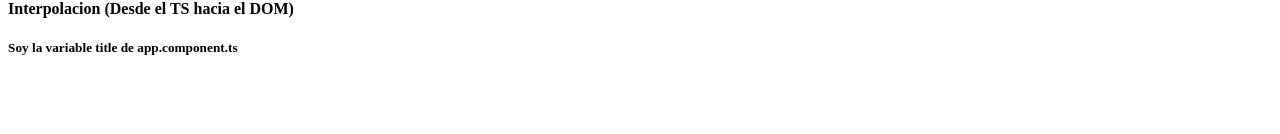
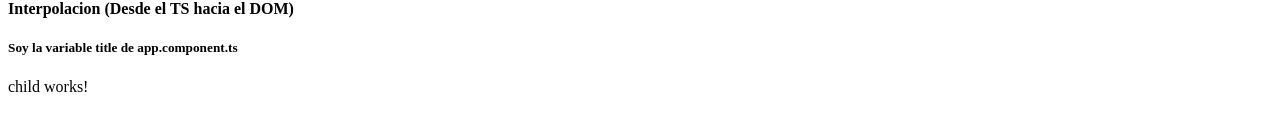
Before and after one commit to mdorante/Clase2-IntroTS, an Angular app: page / in a window 1280 px wide. Shown: the part 166-300 px from the top of the page. Built offline with nearby package versions, Linux system fonts and the light colour scheme.

Commit message:
use child component

```diff
--- a/src/app/app.component.html
+++ b/src/app/app.component.html
@@ -2,7 +2,6 @@
 
 <!-- Utilizamos nuestro primer componente -->
 <app-mycomponent></app-mycomponent>
-
 
 <h2>Data Binding</h2>
 
@@ -10,4 +9,7 @@
 
 <h5>{{ title }}</h5>
 
+<!-- Utilizamos el componente child -->
+<app-child></app-child>
+
 <router-outlet></router-outlet>
```
